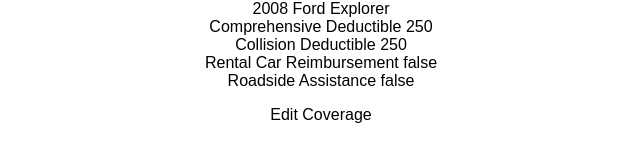
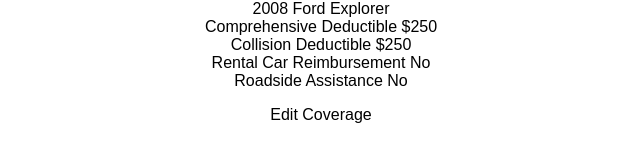
Before and after one commit to heatherpark/metromile-frontend-exercise, a React (Create React App) app: page / in a window 1280 px wide. Shown: the top 160 px of the page, without its empty margins (319-959 px from the left). Built offline with nearby package versions, Linux system fonts and the light colour scheme.

Commit message:
Write function for getting option name

```diff
--- a/src/components/CoverageLimits/CoverageLimits.js
+++ b/src/components/CoverageLimits/CoverageLimits.js
@@ -6,7 +6,11 @@
 
     for (let key in props.currentLimits) {
       if (key !== 'name') {
-        limits.push(<div>{getCoverageTitle(props.coverageOptions, key)} {props.currentLimits[key]}</div>);
+        limits.push(
+          <div>
+            {getCoverageTitle(props.coverageOptions, key)} {getOptionName(props.coverageOptions, key, props.currentLimits[key])}
+          </div>
+        );
       }
     }
 
@@ -21,13 +25,17 @@
     }
   };
 
-  // const getOptionName = (coverageOptions, optionName, optionValue) => {
-  //   for (let optionType of coverageOptions) {
-  //     if ( === optionType.name) {
-  //       return optionType.title;
-  //     }
-  //   }
-  // };
+  const getOptionName = (coverageOptions, coverageName, optionValue) => {
+    for (let coverageType of coverageOptions) {
+      if (coverageName === coverageType.name) {
+        for (let option of coverageType.options) {
+          if (optionValue === option.value) {
+            return option.name;
+          }
+        }
+      }
+    }
+  };
 
   return (
     <div>
```
